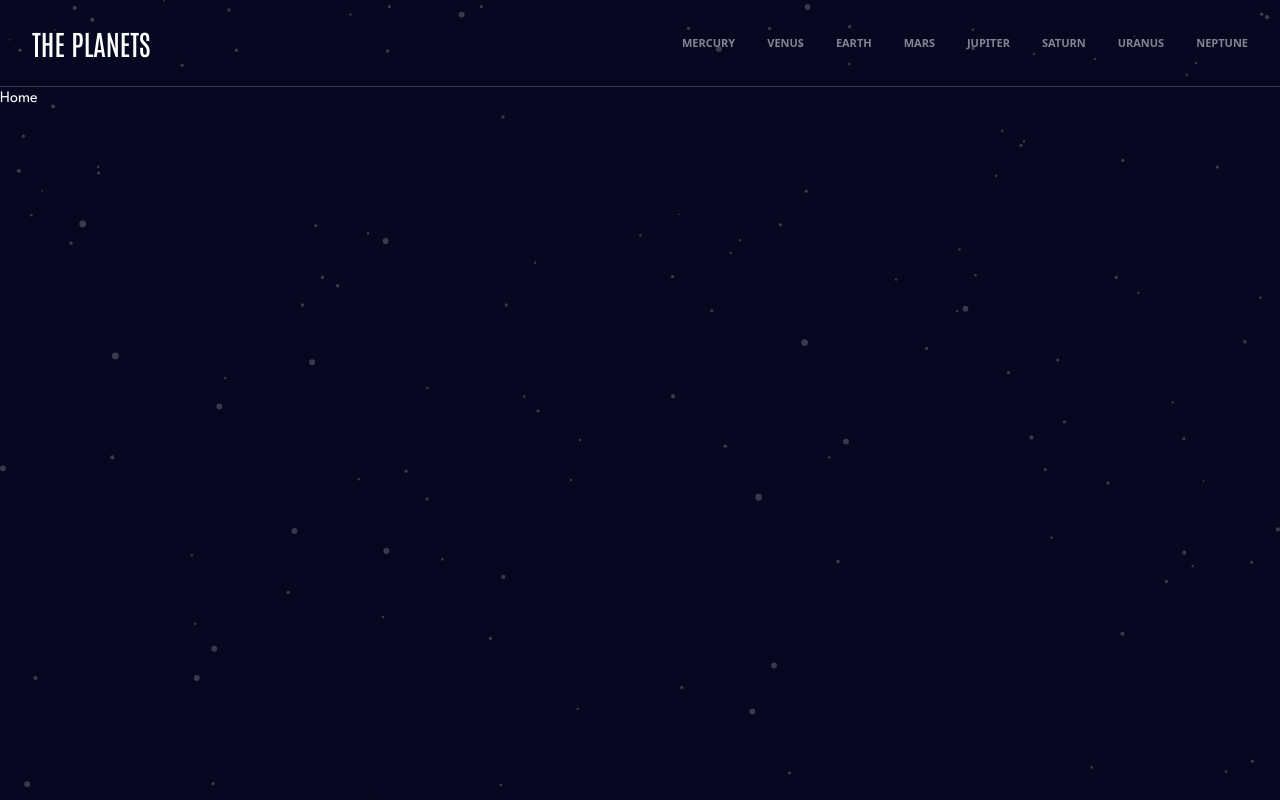
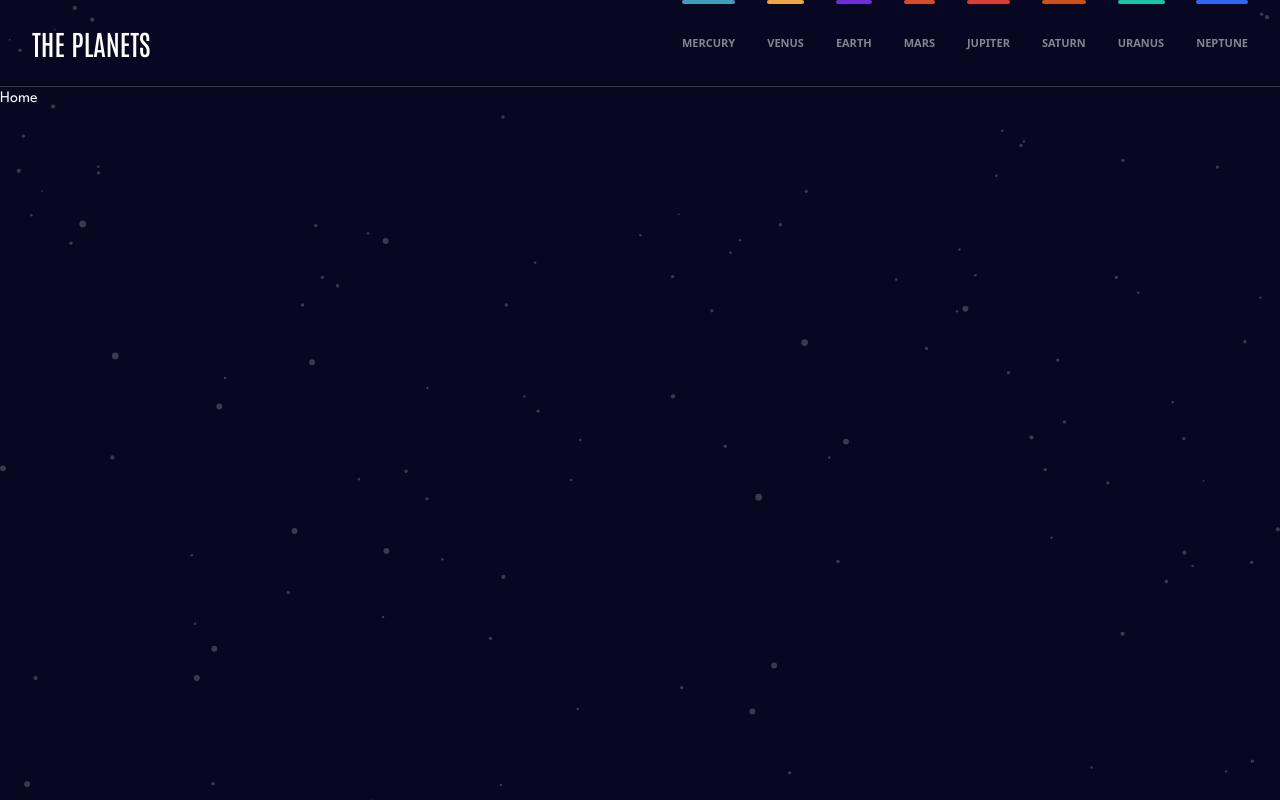
Before and after one commit to kathlenetajonera/planets-fact-site, a Next.js app: page / in a window 1280 px wide. Built offline with nearby package versions, Linux system fonts and the light colour scheme.

Commit message:
feat: mobile menu

```diff
--- a/src/_components/Header/NavItem/index.tsx
+++ b/src/_components/Header/NavItem/index.tsx
@@ -13,14 +13,14 @@ const NavItem = ({ href, label }: Props) => {
     const pathname = usePathname();
     const isActive = pathname === href;
     const accentColor = {
-        mercury: 'xl:after:bg-mercury',
-        venus: 'xl:after:bg-venus',
-        earth: 'xl:after:bg-earth',
-        mars: 'xl:after:bg-mars',
-        jupiter: 'xl:after:bg-jupiter',
-        saturn: 'xl:after:bg-saturn',
-        uranus: 'xl:after:bg-uranus',
-        neptune: 'xl:after:bg-neptune',
+        mercury: 'before:bg-mercury',
+        venus: 'before:bg-venus',
+        earth: 'before:bg-earth',
+        mars: 'before:bg-mars',
+        jupiter: 'before:bg-jupiter',
+        saturn: 'before:bg-saturn',
+        uranus: 'before:bg-uranus',
+        neptune: 'before:bg-neptune',
     };
 
     return (
@@ -28,14 +28,14 @@ const NavItem = ({ href, label }: Props) => {
             <li
                 key={href}
                 id={href}
-                className={`relative text-xs font-bold uppercase h-full transition-[color] hover:text-white xl:hover:after:translate-y-0
-                    lg:text-[0.688rem] xl:ml-8 xl:flex xl:items-center
-                    xl:after:content-[''] xl:after:block xl:after:w-full xl:after:h-1 ${
-                        accentColor[planetName as keyof PlanetKeys]
-                    } xl:after:absolute xl:after:top-0 xl:after:left-0 xl:after:-translate-y-full xl:after:transition-transform
+                className={`flex relative text-sm font-bold uppercase py-5 px-6 border-b-[1px] border-b-light-gray before:content-[''] before:block before:w-5 before:h-5 before:rounded-full before:mr-5
+                    ${accentColor[planetName as keyof PlanetKeys]}
+                    sm:before:absolute sm:before:left-0 sm:before:bottom-0 sm:before:w-full sm:before:h-1 sm:before:translate-y-full sm:hover:before:translate-y-0 sm:before:transition-transform sm:p-0 sm:border-y-0 sm:text-xs sm:h-full sm:transition-[color] sm:hover:text-white
+                    lg:text-[0.688rem]
+                    xl:ml-8 xl:flex xl:items-center xl:before:top-0 xl:before:-translate-y-full
                     ${
                         isActive
-                            ? 'text-white xl:after:translate-y-0'
+                            ? 'text-white sm:before:translate-y-0 xl:before:translate-y-0'
                             : 'text-gray'
                     }`}
             >
--- a/src/_components/Header/NavList/index.tsx
+++ b/src/_components/Header/NavList/index.tsx
@@ -1,10 +1,16 @@
 import data from './data';
 import NavItem from '../NavItem';
+import { Props } from '../types';
 
-const NavList = () => {
+const NavList = ({ isNavOpen }: Props) => {
     return (
         <ul
-            className={`hidden sm:flex justify-between w-full mt-10
+            className={`overflow-hidden w-full h-screen bg-dark-blue z-10 absolute top-[90px] left-0 ${
+                isNavOpen
+                    ? 'opacity-1 pointer-events-auto'
+                    : 'opacity-0 pointer-events-none'
+            } transition-opacity duration-300
+            sm:relative sm:top-0 sm:h-8 sm:flex sm:justify-between sm:w-full sm:mt-10
             xl:mt-0 xl:flex-1 xl:justify-end xl:h-full`}
         >
             {data.map(({ id, label }) => (
--- a/src/_components/Header/Navicon/index.tsx
+++ b/src/_components/Header/Navicon/index.tsx
@@ -1,11 +1,12 @@
-'use client';
-import { useState } from 'react';
+import { Props } from '../types';
 
-const Navicon = () => {
-    const [isNavOpen, setIsNavOpen] = useState(false);
+const Navicon = ({ isNavOpen, setIsNavOpen }: Props) => {
+    const handleToggle = () => {
+        setIsNavOpen && setIsNavOpen(!isNavOpen);
+    };
 
     return (
-        <button className="sm:hidden" onClick={() => setIsNavOpen(!isNavOpen)}>
+        <button className="sm:hidden" onClick={handleToggle}>
             <span
                 className={`block w-7 h-1 bg-white rounded-full mb-1 transition-transform origin-[3px_4px] ${
                     isNavOpen ? 'rotate-45' : ''
--- a/src/_components/Header/index.tsx
+++ b/src/_components/Header/index.tsx
@@ -1,21 +1,42 @@
+'use client';
+import { useEffect, useState } from 'react';
+import { usePathname } from 'next/navigation';
+import useMediaQuery from '@/_hooks/useMediaQuery';
 import Link from 'next/link';
 import Navicon from './Navicon';
 import NavList from './NavList';
 
 const Header = () => {
+    const pathname = usePathname();
+    const { isMobile, isTablet } = useMediaQuery();
+    const [isNavOpen, setIsNavOpen] = useState(false);
+
+    useEffect(() => {
+        if (isTablet) {
+            setIsNavOpen(true);
+        }
+    }, [isTablet]);
+
+    useEffect(() => {
+        if (isMobile) {
+            setIsNavOpen(false);
+        }
+    }, [pathname, isMobile]);
+
     return (
         <nav
-            className={`flex items-center justify-between py-5 px-8
-            sm:flex-col sm:pb-6 sm:border-b-[1px] sm:border-b-light-gray
+            className={`relative flex items-center justify-between py-5 px-6
+            sm:flex-col sm:px-8 sm:pb-0 sm:border-b-[1px] sm:border-b-light-gray
             xl:flex-row xl:h-[5.438rem] xl:py-0
+            2xl:px-10
             `}
         >
             <Link href="/">
                 <h1 className="font-medium text-[1.75rem]">THE PLANETS</h1>
             </Link>
 
-            <Navicon />
-            <NavList />
+            <Navicon isNavOpen={isNavOpen} setIsNavOpen={setIsNavOpen} />
+            <NavList isNavOpen={isNavOpen} />
         </nav>
     );
 };
--- /dev/null
+++ b/src/_components/Header/types.ts
@@ -0,0 +1,4 @@
+export type Props = {
+    isNavOpen: boolean;
+    setIsNavOpen?: (open: boolean) => void;
+};
--- a/src/_components/Overview/index.tsx
+++ b/src/_components/Overview/index.tsx
@@ -11,7 +11,7 @@ const Overview = ({ details }: Props) => {
     return (
         <motion.div
             variants={containerVariant}
-            className="px-8 mb-12 sm:flex xl:px-0"
+            className="px-6 mb-12 sm:flex sm:px-8 xl:px-0"
         >
             {details.map(({ key, label, value }) => (
                 <DetailCard key={key} label={label} value={value} />
--- a/src/_components/TabButton/index.tsx
+++ b/src/_components/TabButton/index.tsx
@@ -23,7 +23,7 @@ const TabButton = ({ name, btn, index, activeTab, setActiveTab }: Props) => {
     return (
         <motion.button
             variants={staggerVariant}
-            className={`text-xs font-medium uppercase tracking-widest py-5 relative overflow-hidden transition-[background] after:content-[''] after:block after:absolute after:bottom-0 after:left-1/2 after:-translate-x-1/2 after:w-[115%] after:h-1 ${dynamicAccent} after:transition-transform
+            className={`text-xs font-medium uppercase tracking-widest py-5 relative overflow-hidden transition-[background] after:content-[''] after:block after:absolute after:bottom-0 after:left-1/2 after:-translate-x-1/2 after:w-[115%] after:h-1 ${dynamicAccent}
             sm:text-left sm:after:content-none sm:border-[1px] sm:border-light-gray sm:py-4 sm:px-6 sm:text-xs sm:mb-4 sm:last:mb-0 sm:min-w-[16.75rem] ${
                 index === activeTab
                     ? `after:translate-y-0 ${dynamicAccentActive}`
--- a/src/_components/TabContent/Content/index.tsx
+++ b/src/_components/TabContent/Content/index.tsx
@@ -24,7 +24,7 @@ const Content = ({ name, data, activeTab, setActiveTab, mainImage }: Props) => {
 
     return (
         <div>
-            <div className="relative text-center px-8 pb-8 mt-32 sm:mt-0 xl:pb-20 xl:flex xl:px-0 xl:mt-24">
+            <div className="relative text-center px-6 pb-8 mt-32 sm:mt-0 sm:px-8 xl:pb-20 xl:flex xl:px-0 xl:mt-24">
                 <div className="relative my-16 xl:basis-full xl:mt-12">
                     <motion.div variants={imageVariant}>
                         <Image
@@ -89,7 +89,7 @@ const Content = ({ name, data, activeTab, setActiveTab, mainImage }: Props) => {
 
                     <motion.div
                         variants={tabVariant}
-                        className={`absolute top-0 left-0 -translate-y-[124px] flex justify-between w-full border-y-[1px] border-y-light-gray px-8
+                        className={`absolute top-0 left-0 -translate-y-[124px] flex justify-between w-full border-y-[1px] border-y-light-gray px-6
                         sm:relative sm:translate-y-0 sm:flex-col sm:p-0 sm:border-y-transparent sm:justify-center
                         `}
                     >
```
